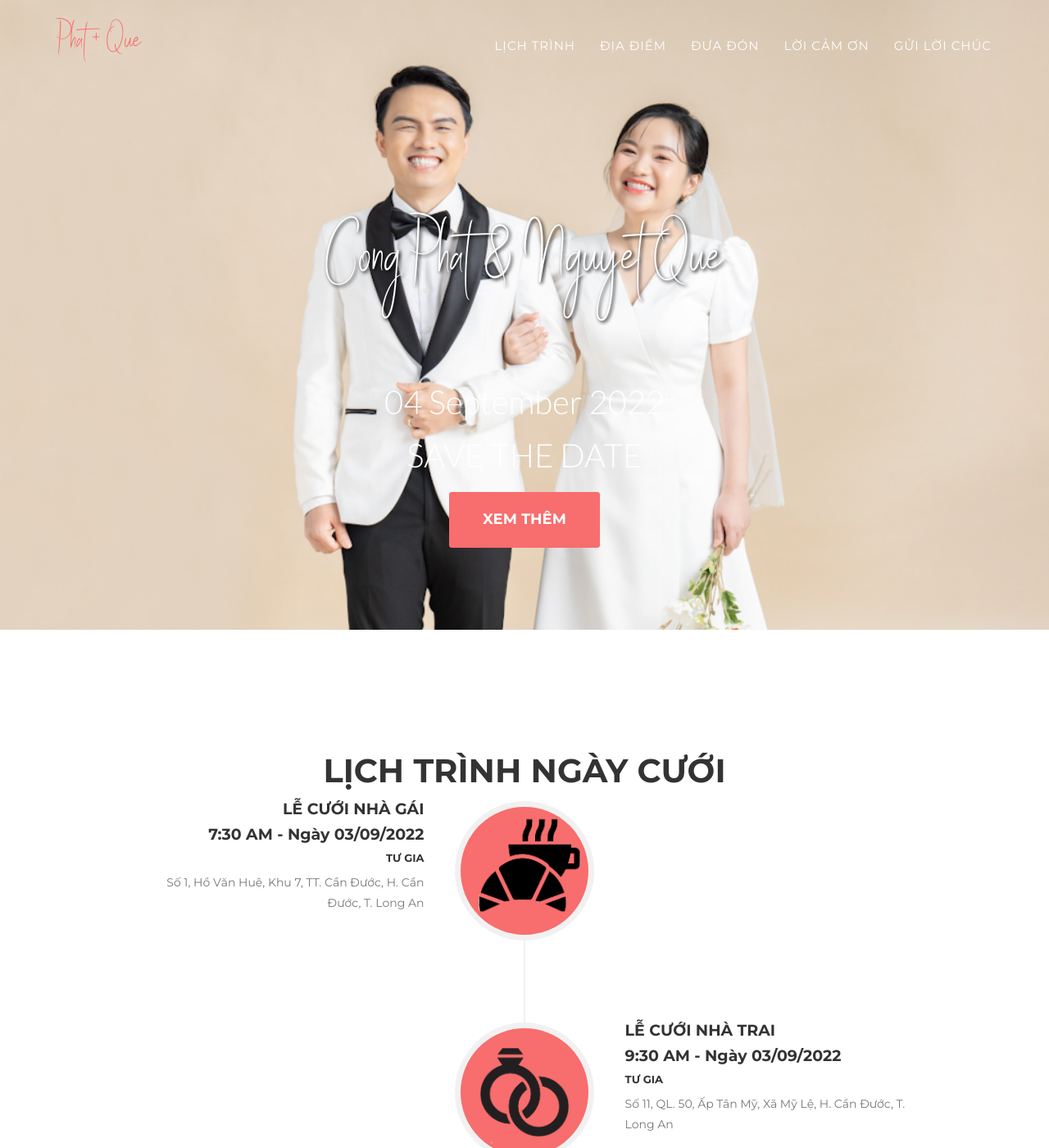
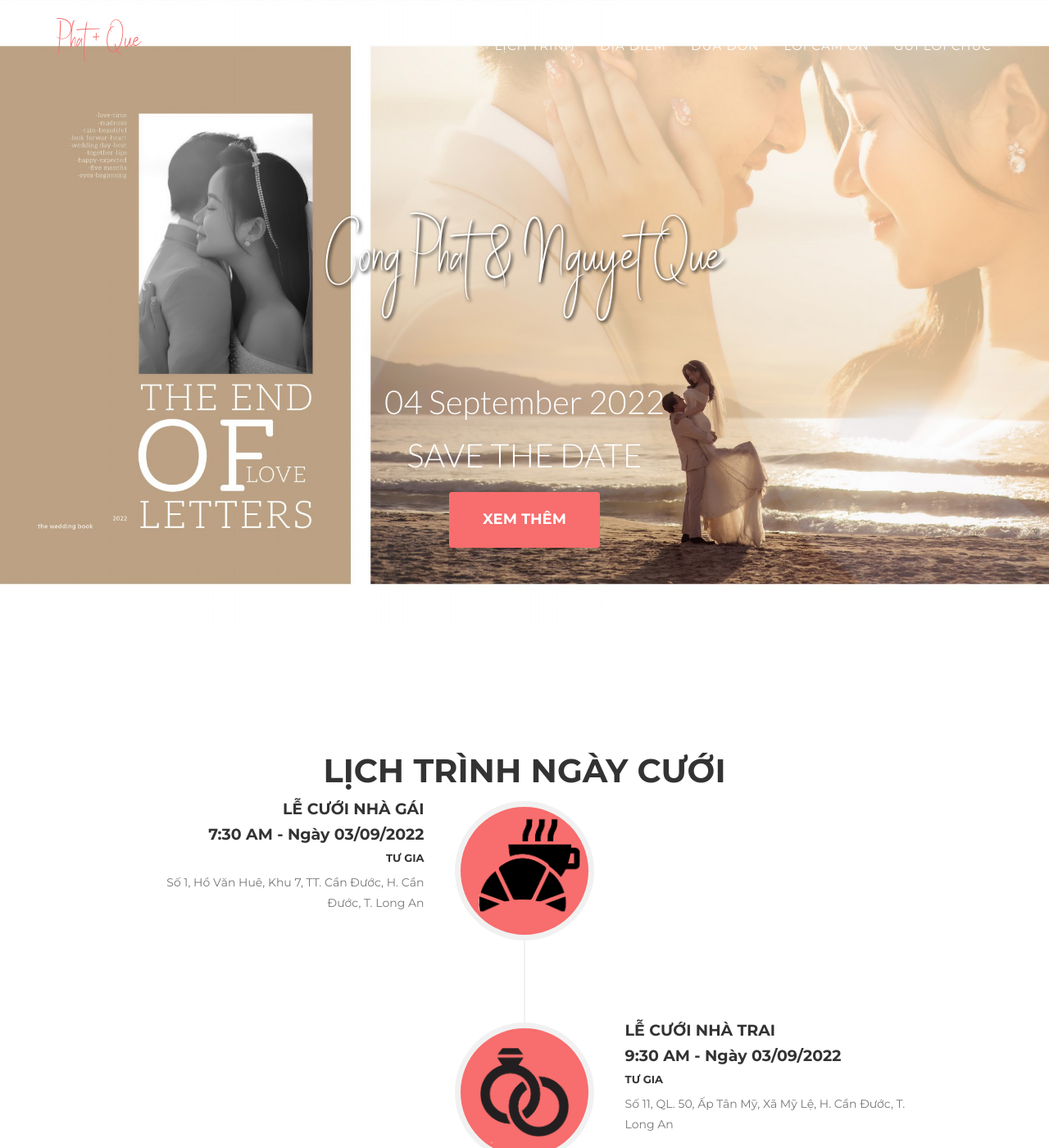
Before and after one commit to phatque/phatque, a Jekyll site: the page built from index.html, in a window 1280 px wide and 1400 px high. Shown: the whole window at 82% size. Built offline with Jekyll 4.4.1, drawn with Linux system fonts in a browser that asks for light colours; some web fonts are replaced.

Commit message:
Update agency.css

```diff
--- a/_includes/css/agency.css
+++ b/_includes/css/agency.css
@@ -362,7 +362,7 @@ header {
     text-align: center;
     color: #fff;
     background-attachment: scroll;
-    background-image: url('{{ site.baseurl }}/img/story/36ED7FB5-1076-4E80-8D90-C173C60EB2E3.jpeg');
+    background-image: url('{{ site.baseurl }}/img/backgrounds/Q.jpg');
     background-position: center center;
     /*background-position: top center;*/
     background-repeat: none;
@@ -405,7 +405,7 @@ header .intro-text .intro-heading {
     text-align: center;
     color: #fff;
     background-attachment: scroll;
-    background-image: url('{{ site.baseurl }}/img/story/36ED7FB5-1076-4E80-8D90-C173C60EB2E3.jpeg');
+    background-image: url('{{ site.baseurl }}/img/backgrounds/Q.jpg');
     /*background-position: center center;*/
     background-position: top center;
     background-repeat: none;
```
